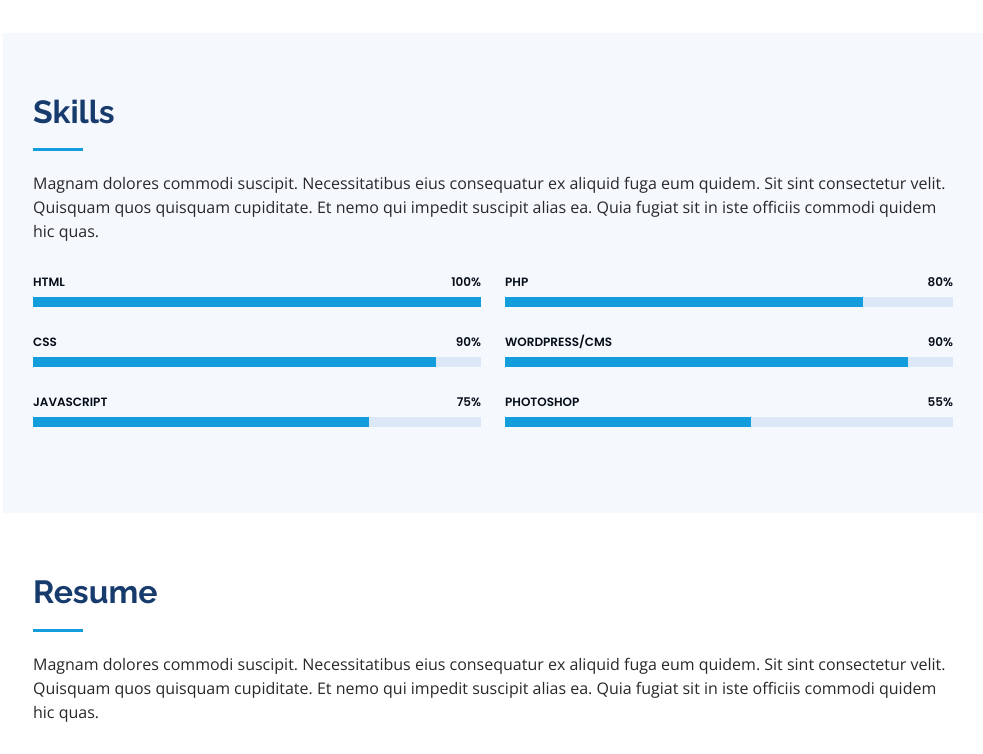
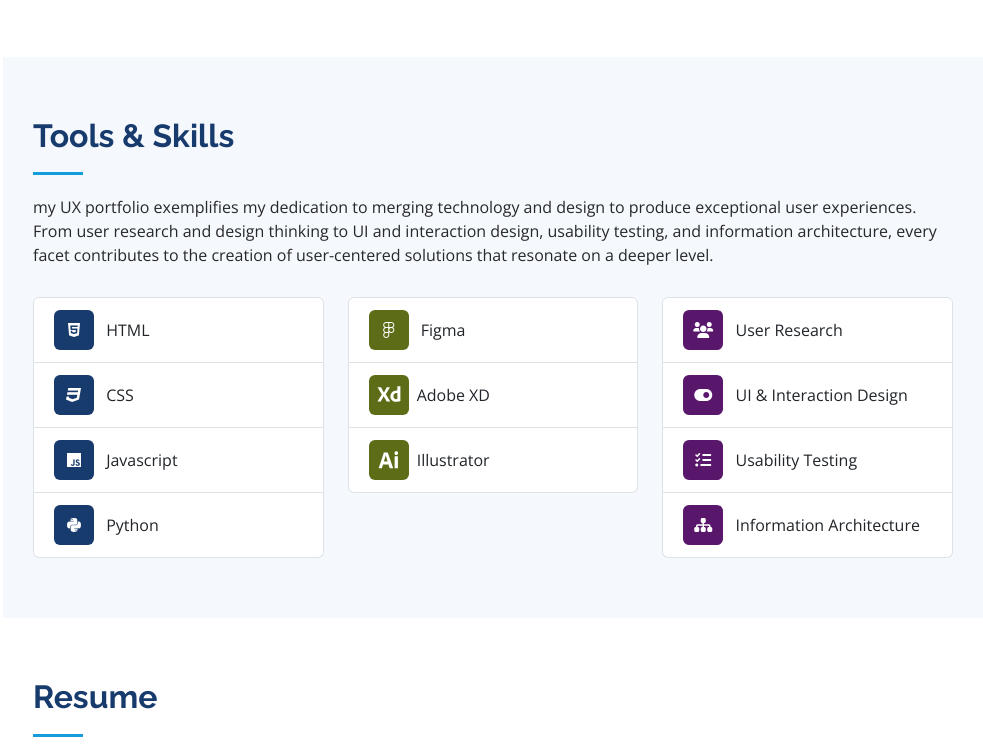
Before and after one commit to pmcphailWAT/UX-Portfolio, a plain HTML site: page index.html in a window 1280 px wide. Shown: the part 1334-2088 px from the top of the page, without its empty margins (297-1280 px from the left). Drawn offline with nearby package versions, Linux system fonts and the light colour scheme.

Commit message:
updates: new color scheme, icons, etc.

```diff
--- a/assets/css/style.css
+++ b/assets/css/style.css
@@ -19,7 +19,7 @@ a {
   text-decoration: none;
 }
 
-a:hover {
+a :hover {
   color: #37b3ed;
   text-decoration: none;
 }
@@ -241,7 +241,7 @@ h6 {
 #hero {
   width: 100%;
   height: 100vh;
-  background: url("../img/hero-bg.jpg") top center;
+  background: url("../img/hero-bg.png") top center;
   background-size: cover;
 }
 
@@ -378,6 +378,22 @@ section {
   margin-bottom: 0;
 }
 
+.illustrator-icon {
+  background: url('../img/adobe-illustrator.svg');
+  height: 40px;
+  width: 40px;
+  display: block;
+  /* Other styles here */
+}
+
+.adobe-xd-icon {
+  background: url('../img/adobe-xd.svg');
+  height: 40px;
+  width: 40px;
+  display: block;
+  /* Other styles here */
+}
+
 /*--------------------------------------------------------------
 # Facts
 --------------------------------------------------------------*/
@@ -430,7 +446,7 @@ section {
 }
 
 /*--------------------------------------------------------------
-# Akills
+# Skills
 --------------------------------------------------------------*/
 .skills .progress {
   height: 60px;
--- a/index.html
+++ b/index.html
@@ -15,6 +15,18 @@
     <!-- Google Fonts -->
     <link
       href="https://fonts.googleapis.com/css?family=Open+Sans:300,300i,400,400i,600,600i,700,700i|Raleway:300,300i,400,400i,500,500i,600,600i,700,700i|Poppins:300,300i,400,400i,500,500i,600,600i,700,700i"
+      rel="stylesheet"
+    />
+
+    <!-- Font Awesome -->
+    <link
+      href="https://cdnjs.cloudflare.com/ajax/libs/font-awesome/6.0.0/css/all.min.css"
+      rel="stylesheet"
+    />
+
+    <!-- MDB -->
+    <link
+      href="https://cdnjs.cloudflare.com/ajax/libs/mdb-ui-kit/6.4.1/mdb.min.css"
       rel="stylesheet"
     />
 
@@ -89,11 +101,9 @@
                 ><i class="bx bx-book-content"></i> <span>Portfolio</span></a
               >
             </li>
-            <li>
-              <a href="#services" class="nav-link scrollto"
-                ><i class="bx bx-server"></i> <span>Services</span></a
-              >
-            </li>
+            <!-- <li>
+            <a href="#services" class="nav-link scrollto"><i class="bx bx-server"></i> <span>Services</span></a>
+          </li> -->
             <li>
               <a href="#contact" class="nav-link scrollto"
                 ><i class="bx bx-envelope"></i> <span>Contact</span></a
@@ -133,8 +143,9 @@
             <p>
               I'm a passionate UX designer dedicated to crafting exceptional
               digital experiences that make impactful connections with users.
-              With a background in firmware I focus on user-centered design
-              while considering the developer.
+              With a deep understanding of user behavior and a keen eye for
+              detail, I strive to create designs that not only delight users but
+              also fulfill their needs in innovative and meaningful ways.
             </p>
           </div>
 
@@ -144,10 +155,6 @@
             </div>
             <div class="col-lg-8 pt-4 pt-lg-0 content" data-aos="fade-left">
               <h3>UI/UX Designer &amp; Web Developer.</h3>
-              <p class="fst-italic">
-                Lorem ipsum dolor sit amet, consectetur adipiscing elit, sed do
-                eiusmod tempor incididunt ut labore et dolore magna aliqua.
-              </p>
               <div class="row">
                 <div class="col-lg-6">
                   <ul>
@@ -169,7 +176,8 @@
                   <ul>
                     <li>
                       <i class="bi bi-chevron-right"></i>
-                      <strong>Degree:</strong> <span>BS Computer Science HCI</span>
+                      <strong>Degree:</strong>
+                      <span>BS Computer Science HCI</span>
                     </li>
                     <li>
                       <i class="bi bi-chevron-right"></i>
@@ -185,103 +193,139 @@
               </div>
             </div>
           </div>
+        </div>
       </section>
+
       <!-- End About Section -->
 
       <!-- ======= Skills Section ======= -->
       <section id="skills" class="skills section-bg">
         <div class="container">
           <div class="section-title">
-            <h2>Skills</h2>
+            <h2>Tools & Skills</h2>
             <p>
-              Magnam dolores commodi suscipit. Necessitatibus eius consequatur
-              ex aliquid fuga eum quidem. Sit sint consectetur velit. Quisquam
-              quos quisquam cupiditate. Et nemo qui impedit suscipit alias ea.
-              Quia fugiat sit in iste officiis commodi quidem hic quas.
+              my UX portfolio exemplifies my dedication to merging technology
+              and design to produce exceptional user experiences. From user
+              research and design thinking to UI and interaction design,
+              usability testing, and information architecture, every facet
+              contributes to the creation of user-centered solutions that
+              resonate on a deeper level.
             </p>
           </div>
 
           <div class="row skills-content">
-            <div class="col-lg-6" data-aos="fade-up">
-              <div class="progress">
-                <span class="skill">HTML <i class="val">100%</i></span>
-                <div class="progress-bar-wrap">
-                  <div
-                    class="progress-bar"
-                    role="progressbar"
-                    aria-valuenow="100"
-                    aria-valuemin="0"
-                    aria-valuemax="100"
-                  ></div>
+            <div class="col-lg-4" data-aos="fade-up">
+              <ul class="list-group w-80 mx-auto">
+                <div class="list-group-item">
+                  <span
+                    class="d-inline-flex align-items-center justify-content-center text-white rounded m-1 me-2"
+                    style="background-color: #173b6c; width: 40px; height: 40px"
+                  >
+                    <i class="fab fa-html5"></i>
+                  </span>
+                  HTML
                 </div>
+                <div class="list-group-item">
+                  <span
+                    class="d-inline-flex align-items-center justify-content-center text-white rounded m-1 me-2"
+                    style="background-color: #173b6c; width: 40px; height: 40px"
+                  >
+                    <i class="fab fa-css3"></i>
+                  </span>
+                  CSS
+                </div>
+                <div class="list-group-item">
+                  <span
+                    class="d-inline-flex align-items-center justify-content-center text-white rounded m-1 me-2"
+                    style="background-color: #173b6c; width: 40px; height: 40px"
+                  >
+                    <i class="fab fa-js"></i>
+                  </span>
+                  Javascript
+                </div>
+                <div class="list-group-item">
+                  <span
+                    class="d-inline-flex align-items-center justify-content-center text-white rounded m-1 me-2"
+                    style="background-color: #173b6c; width: 40px; height: 40px"
+                  >
+                    <i class="fab fa-python"></i>
+                  </span>
+                  Python
+                </div>
+              </ul>
             </div>
 
-              <div class="progress">
-                <span class="skill">CSS <i class="val">90%</i></span>
-                <div class="progress-bar-wrap">
-                  <div
-                    class="progress-bar"
-                    role="progressbar"
-                    aria-valuenow="90"
-                    aria-valuemin="0"
-                    aria-valuemax="100"
-                  ></div>
+            <div class="col-lg-4" data-aos="fade-up">
+              <ul class="list-group w-80 mx-auto">
+                <div class="list-group-item">
+                  <span
+                    class="d-inline-flex align-items-center justify-content-center text-white rounded m-1 me-2"
+                    style="background-color: #5d6c17; width: 40px; height: 40px"
+                  >
+                    <i class="fab fa-figma"></i>
+                  </span>
+                  Figma
                 </div>
+                <div class="list-group-item d-flex align-items-center">
+                  <span
+                    class="d-inline-flex align-items-center justify-content-center text-white rounded m-1 me-2"
+                    style="background-color: #5d6c17; width: 40px; height: 40px"
+                  >
+                    <i class="fab adobe-xd-icon"></i>
+                  </span>
+                  <span class="flex-grow-1">Adobe XD</span>
+                </div>
+                <div class="list-group-item d-flex align-items-center">
+                  <span
+                    class="d-inline-flex align-items-center justify-content-center text-white rounded m-1 me-2"
+                    style="background-color: #5d6c17; width: 40px; height: 40px"
+                  >
+                    <i class="fab illustrator-icon"></i>
+                  </span>
+                  <span class="flex-grow-1">Illustrator</span>
+                </div>
+              </ul>
             </div>
 
-              <div class="progress">
-                <span class="skill">JavaScript <i class="val">75%</i></span>
-                <div class="progress-bar-wrap">
+            <div class="col-lg-4" data-aos="fade-up" data-aos-delay="100">
+              <ul class="list-group w-80 mx-auto">
+                <div class="list-group-item">
+                  <span
+                    class="d-inline-flex align-items-center justify-content-center text-white rounded m-1 me-2"
+                    style="background-color: #59176c; width: 40px; height: 40px"
+                  >
+                    <i class="fas fa-users"></i>
+                  </span>
+                  User Research
+                </div>
+                <div class="list-group-item">
                   <div
-                    class="progress-bar"
-                    role="progressbar"
-                    aria-valuenow="75"
-                    aria-valuemin="0"
-                    aria-valuemax="100"
-                  ></div>
+                    class="d-inline-flex align-items-center justify-content-center text-white rounded m-1 me-2"
+                    style="background-color: #59176c; width: 40px; height: 40px"
+                  >
+                    <i class="fas fa-toggle-on"></i>
                   </div>
+                  UI & Interaction Design
                 </div>
+                <div class="list-group-item">
+                  <div
+                    class="d-inline-flex align-items-center justify-content-center text-white rounded m-1 me-2"
+                    style="background-color: #59176c; width: 40px; height: 40px"
+                  >
+                    <i class="fas fa-list-check"></i>
                   </div>
-
-            <div class="col-lg-6" data-aos="fade-up" data-aos-delay="100">
-              <div class="progress">
-                <span class="skill">PHP <i class="val">80%</i></span>
-                <div class="progress-bar-wrap">
+                  Usability Testing
+                </div>
+                <div class="list-group-item">
                   <div
-                    class="progress-bar"
-                    role="progressbar"
-                    aria-valuenow="80"
-                    aria-valuemin="0"
-                    aria-valuemax="100"
-                  ></div>
+                    class="d-inline-flex align-items-center justify-content-center text-white rounded m-1 me-2"
+                    style="background-color: #59176c; width: 40px; height: 40px"
+                  >
+                    <i class="fas fa-sitemap"></i>
                   </div>
+                  Information Architecture
                 </div>
-
-              <div class="progress">
-                <span class="skill">WordPress/CMS <i class="val">90%</i></span>
-                <div class="progress-bar-wrap">
-                  <div
-                    class="progress-bar"
-                    role="progressbar"
-                    aria-valuenow="90"
-                    aria-valuemin="0"
-                    aria-valuemax="100"
-                  ></div>
-                </div>
-              </div>
-
-              <div class="progress">
-                <span class="skill">Photoshop <i class="val">55%</i></span>
-                <div class="progress-bar-wrap">
-                  <div
-                    class="progress-bar"
-                    role="progressbar"
-                    aria-valuenow="55"
-                    aria-valuemin="0"
-                    aria-valuemax="100"
-                  ></div>
-                </div>
-              </div>
+              </ul>
             </div>
           </div>
         </div>
@@ -404,10 +448,12 @@
           <div class="section-title">
             <h2>Portfolio</h2>
             <p>
-              Magnam dolores commodi suscipit. Necessitatibus eius consequatur
-              ex aliquid fuga eum quidem. Sit sint consectetur velit. Quisquam
-              quos quisquam cupiditate. Et nemo qui impedit suscipit alias ea.
-              Quia fugiat sit in iste officiis commodi quidem hic quas.
+              My UX portfolio exemplifies my dedication to merging technology
+              and design to produce exceptional user experiences. From user
+              research and design thinking to UI and interaction design,
+              usability testing, and information architecture, every facet
+              contributes to the creation of user-centered solutions that
+              resonate on a deeper level.
             </p>
           </div>
 
@@ -525,8 +571,8 @@
       </section>
       <!-- End Portfolio Section -->
 
-      <!-- ======= Services Section ======= -->
-      <section id="services" class="services">
+      <!-- ======= Services Section (saving for later) ======= -->
+      <!-- <section id="services" class="services">
       <div class="container">
         <div class="section-title">
           <h2>Services</h2>
@@ -547,11 +593,7 @@
               molestias excepturi sint occaecati cupiditate non provident
             </p>
           </div>
-            <div
-              class="col-lg-4 col-md-6 icon-box"
-              data-aos="fade-up"
-              data-aos-delay="100"
-            >
+          <div class="col-lg-4 col-md-6 icon-box" data-aos="fade-up" data-aos-delay="100">
             <div class="icon"><i class="bi bi-card-checklist"></i></div>
             <h4 class="title"><a href="">Dolor Sitema</a></h4>
             <p class="description">
@@ -559,11 +601,7 @@
               aliquip ex ea commodo consequat tarad limino ata
             </p>
           </div>
-            <div
-              class="col-lg-4 col-md-6 icon-box"
-              data-aos="fade-up"
-              data-aos-delay="200"
-            >
+          <div class="col-lg-4 col-md-6 icon-box" data-aos="fade-up" data-aos-delay="200">
             <div class="icon"><i class="bi bi-bar-chart"></i></div>
             <h4 class="title"><a href="">Sed ut perspiciatis</a></h4>
             <p class="description">
@@ -571,11 +609,7 @@
               cillum dolore eu fugiat nulla pariatur
             </p>
           </div>
-            <div
-              class="col-lg-4 col-md-6 icon-box"
-              data-aos="fade-up"
-              data-aos-delay="300"
-            >
+          <div class="col-lg-4 col-md-6 icon-box" data-aos="fade-up" data-aos-delay="300">
             <div class="icon"><i class="bi bi-binoculars"></i></div>
             <h4 class="title"><a href="">Magni Dolores</a></h4>
             <p class="description">
@@ -583,11 +617,7 @@
               qui officia deserunt mollit anim id est laborum
             </p>
           </div>
-            <div
-              class="col-lg-4 col-md-6 icon-box"
-              data-aos="fade-up"
-              data-aos-delay="400"
-            >
+          <div class="col-lg-4 col-md-6 icon-box" data-aos="fade-up" data-aos-delay="400">
             <div class="icon"><i class="bi bi-brightness-high"></i></div>
             <h4 class="title"><a href="">Nemo Enim</a></h4>
             <p class="description">
@@ -595,11 +625,7 @@
               blanditiis praesentium voluptatum deleniti atque
             </p>
           </div>
-            <div
-              class="col-lg-4 col-md-6 icon-box"
-              data-aos="fade-up"
-              data-aos-delay="500"
-            >
+          <div class="col-lg-4 col-md-6 icon-box" data-aos="fade-up" data-aos-delay="500">
             <div class="icon"><i class="bi bi-calendar4-week"></i></div>
             <h4 class="title"><a href="">Eiusmod Tempor</a></h4>
             <p class="description">
@@ -609,7 +635,7 @@
           </div>
         </div>
       </div>
-      </section>
+    </section> -->
       <!-- End Services Section -->
 
       <!-- ======= Contact Section ======= -->
@@ -631,23 +657,23 @@
                 <div class="address">
                   <i class="bi bi-geo-alt"></i>
                   <h4>Location:</h4>
-                  <p>A108 Adam Street, New York, NY 535022</p>
+                  <p>550 Junction St., Winona, MN 55987</p>
                 </div>
 
                 <div class="email">
                   <i class="bi bi-envelope"></i>
                   <h4>Email:</h4>
-                  <p>info@example.com</p>
+                  <p>mcphailpeter@gmail.com</p>
                 </div>
 
                 <div class="phone">
                   <i class="bi bi-phone"></i>
                   <h4>Call:</h4>
-                  <p>+1 5589 55488 55s</p>
+                  <p>+1 507 271 4833</p>
                 </div>
 
                 <iframe
-                  src="https://www.google.com/maps/embed?pb=!1m14!1m8!1m3!1d12097.433213460943!2d-74.0062269!3d40.7101282!3m2!1i1024!2i768!4f13.1!3m3!1m2!1s0x0%3A0xb89d1fe6bc499443!2sDowntown+Conference+Center!5e0!3m2!1smk!2sbg!4v1539943755621"
+                  src="https://www.google.com/maps/embed?pb=!1m18!1m12!1m3!1d5735.301424158508!2d-91.68283487135012!3d44.04927021106599!2m3!1f0!2f0!3f0!3m2!1i1024!2i768!4f13.1!3m3!1m2!1s0x87f96d7e176aa009%3A0x1b001c70451c0a29!2s550%20Junction%20St%2C%20Winona%2C%20MN%2055987!5e0!3m2!1sen!2sus!4v1692751529928!5m2!1sen!2sus"
                   frameborder="0"
                   style="border: 0; width: 100%; height: 290px"
                   allowfullscreen
@@ -711,7 +737,7 @@
                   </div>
                 </div>
                 <div class="text-center">
-                  <button type="submit">Send Message</button>
+                  <button class="btn btn-primary" type="submit">Send Message</button>
                 </div>
               </form>
             </div>
@@ -755,6 +781,11 @@
     <script src="assets/vendor/typed.js/typed.umd.js"></script>
     <script src="assets/vendor/waypoints/noframework.waypoints.js"></script>
     <script src="assets/vendor/php-email-form/validate.js"></script>
+    <!-- MDB -->
+    <script
+      type="text/javascript"
+      src="https://cdnjs.cloudflare.com/ajax/libs/mdb-ui-kit/6.4.1/mdb.min.js"
+    ></script>
 
     <!-- Template Main JS File -->
     <script src="assets/js/main.js"></script>
```
Also changed, not shown: assets/img/adobe-illustrator.svg (added), assets/img/adobe-xd.svg (added), assets/img/hero-bg1.jpg (renamed from assets/img/hero-bg.jpg), assets/img/profile-img.jpg, assets/vendor/bootstrap/css/bootstrap.css, assets/vendor/bootstrap/css/bootstrap.min.css, assets/vendor/bootstrap/css/bootstrap.rtl.css, assets/vendor/bootstrap/css/bootstrap.rtl.min.css, 5 other files. Lines whose indentation alone changed are shown as unchanged.
